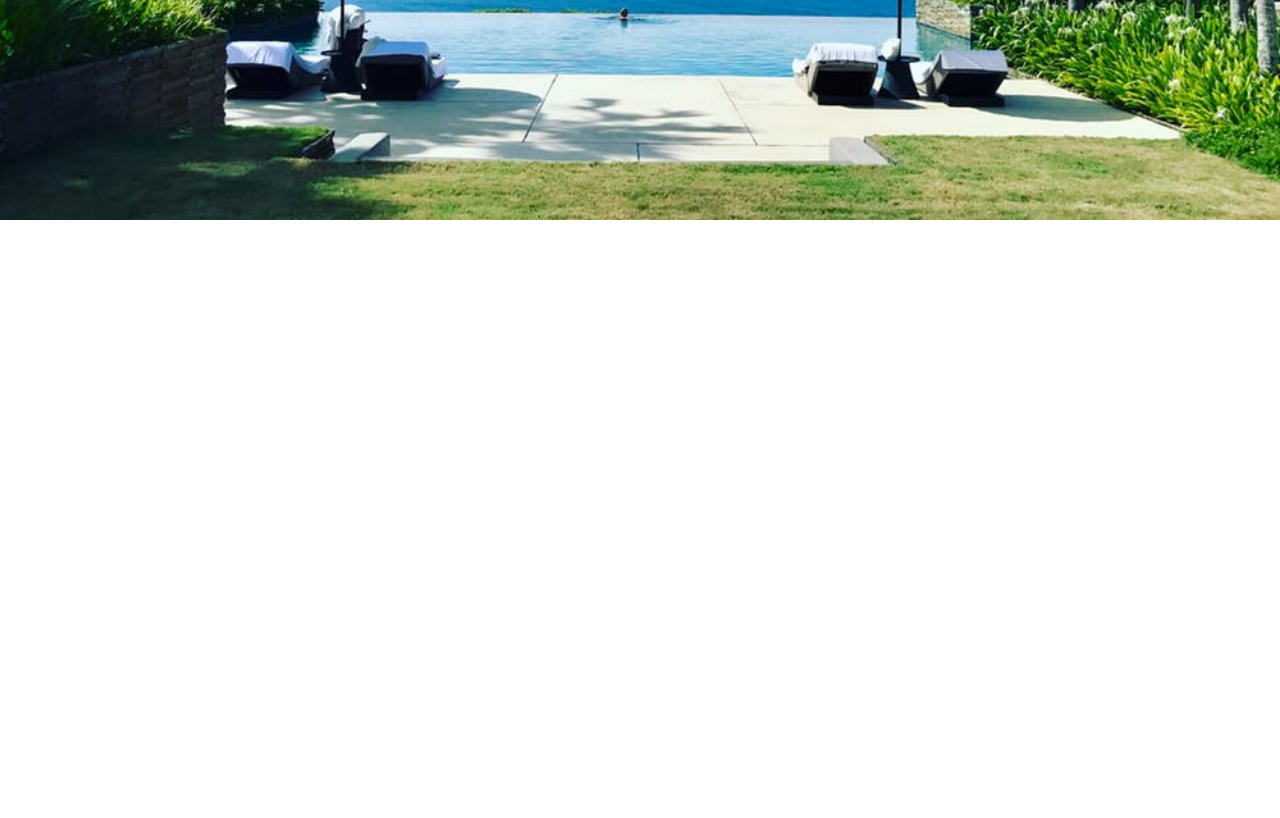
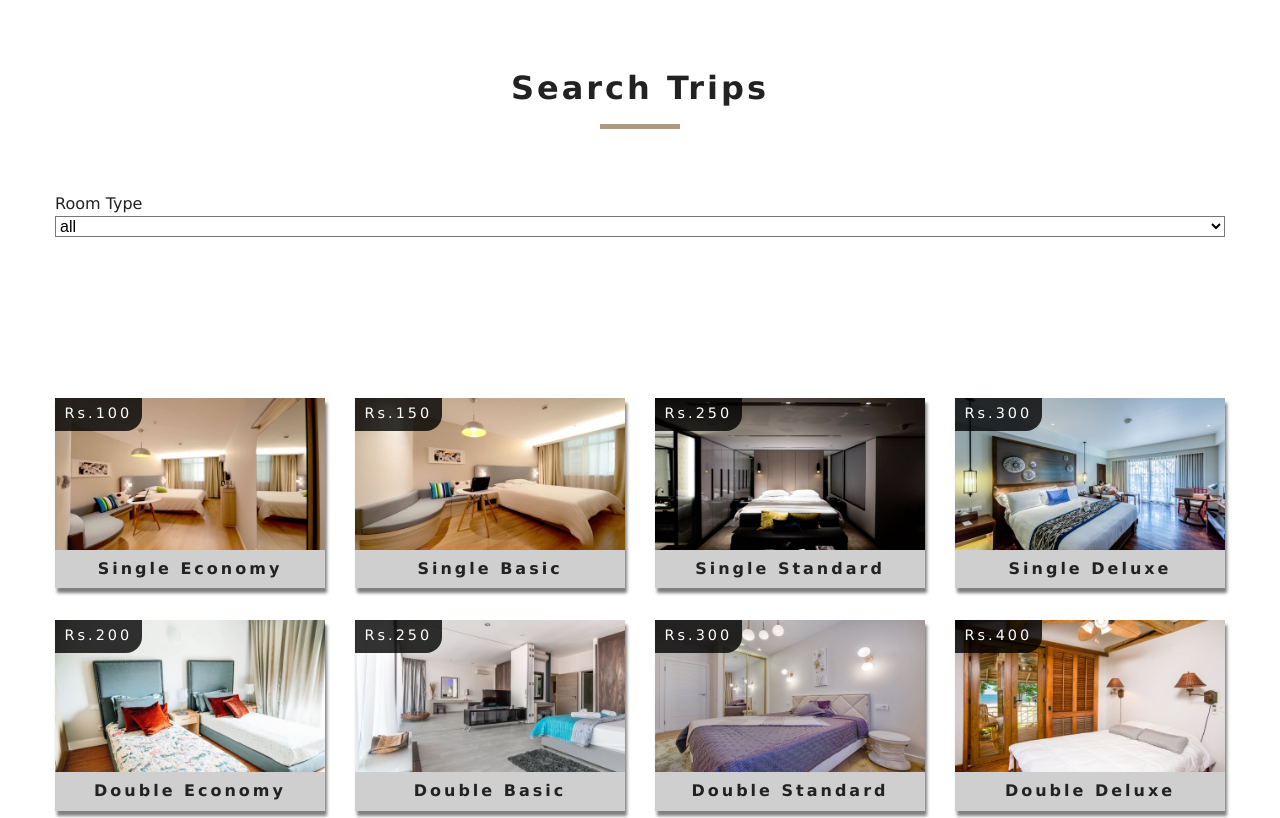
Before and after one commit to bro-code1411/tovlo, a React (Create React App) app: page /tripy/trips in a window 1280 px wide. Before the commit this address had no page. Shown: the part 580-1398 px from the top of the page. Before the commit the page ends 800 px from the top, so only its background shows below. Built offline with nearby package versions, Linux system fonts and the light colour scheme.

Commit message:
added trip filter
added trip filter

```diff
--- a/src/Context.js
+++ b/src/Context.js
@@ -12,15 +12,37 @@ const TripProvider = ({ children }) => {
     featuredTrips: [],
     loading: true,
   });
+  const [tripFilter, setTripFilter] = useState({
+    type:'all',
+    capacity:1,
+    price:0,
+    minPrice:0,
+    maxPrice:0,
+    minSize:0,
+    maxSize:0,
+    breakfast:false,
+    pets:false
+  });
 
   useEffect(() => {
     let trips = formatData(items);
-
     let featuredTrips = trips.filter(trip => trip.featured === true);
+    let maxPrice = Math.max(...trips.map(item =>item.price));
+    let maxSize = Math.max(...trips.map(item =>item.size));
     setTripData({
         trips,sortedTrips:trips,featuredTrips,loading:false
-    })
+    });
+    setTripFilter({price:maxPrice,maxPrice,maxSize});
   }, []);
+
+  const handleChange = (event)=>{
+    const target = event.target;
+    const value = event.type==='checkbox'?target.checked:target.value;
+    const name = event.target.name;
+    setTripFilter({...tripFilter,[name]:value});
+  };
+
+
 
   const getTrip = (slug) => {
     let tempTrips = [...tripData.trips];
@@ -41,7 +63,7 @@ const TripProvider = ({ children }) => {
   }
 
   return (
-    <TripContext.Provider value={{...tripData, getTrip:getTrip}}>{children}</TripContext.Provider>
+    <TripContext.Provider value={{...tripData,...tripFilter, getTrip, handleChange}}>{children}</TripContext.Provider>
   );
 };
 
--- a/src/componenets/FeaturedTrips.js
+++ b/src/componenets/FeaturedTrips.js
@@ -8,7 +8,6 @@ import Title from './Title';
 const FeaturedTrips = () => {
     const context = useContext(TripContext);
     const {loading, featuredTrips:trips} = context;
-
     const featuredTrips = trips.map(trip => {
         return <Trip key={trip.id} trip ={trip}/>
     })
--- /dev/null
+++ b/src/componenets/TripContainer.js
@@ -0,0 +1,23 @@
+import React from 'react'
+import TripList from './TripList';
+import TripFilter from './TripFilter';
+import { TripContext } from '../Context';
+import Loading from './Loading'
+import { useContext } from 'react';
+const TripContainer = () => {
+    const context = useContext(TripContext);
+    const {loading, sortedTrips, trips} = context;
+
+    if(loading){
+        return <Loading/>;
+    }
+    return (
+        <>
+            Hello from rooms container
+            <TripFilter trips={trips}/>
+            <TripList trips={sortedTrips}/>
+        </>
+    )
+}
+
+export default TripContainer;
--- /dev/null
+++ b/src/componenets/TripFilter.js
@@ -0,0 +1,55 @@
+import React from "react";
+import { useContext } from "react";
+import { TripContext } from "../Context";
+import Title from "./Title";
+
+const getUnique = (items, value) => {
+  return [...new Set(items.map((item) => item[value]))];
+};
+const TripFilter = ({ trips }) => {
+  const context = useContext(TripContext);
+  const {
+    handleChange,
+    type,
+    capacity,
+    price,
+    minPrice,
+    maxPrice,
+    minSize,
+    MaxSize,
+    breakfast,
+    pets,
+  } = context;
+
+  let types = getUnique(trips, "type");
+  types = ["all", ...types];
+  types = types.map((item, index) => {
+    return (
+      <option value={item} key={index}>
+        {item}
+      </option>
+    );
+  });
+  return (
+    <section className="filter-container">
+      <Title title="search trips" />
+      <form className="filter-form">
+        {}
+        <div className="form-group">
+          <lable htmlFor="type">room type</lable>
+          <select
+            name="type"
+            id="type"
+            value={type}
+            className="form-control"
+            onChange={handleChange}
+          >
+            {types}
+          </select>
+        </div>
+      </form>
+    </section>
+  );
+};
+
+export default TripFilter;
--- /dev/null
+++ b/src/componenets/TripList.js
@@ -0,0 +1,23 @@
+import React from "react";
+import Trip from "./Trip";
+
+const TripList = ({ trips }) => {
+  if (trips.length === 0) {
+    return (
+      <div className="empty-search">
+        <h3>unfortunately no trips matched your search parameters</h3>
+      </div>
+    );
+  }
+  return (
+    <section className="roomslist">
+      <div className="roomslist-center">
+        {trips.map((item) => {
+          return <Trip key={item.id} trip={item} />;
+        })}
+      </div>
+    </section>
+  );
+};
+
+export default TripList;
--- a/src/index.js
+++ b/src/index.js
@@ -1,20 +1,20 @@
-import React from 'react';
-import ReactDOM from 'react-dom';
-import './index.css';
-import App from './App';
-import reportWebVitals from './reportWebVitals';
-import {BrowserRouter} from 'react-router-dom';
-import {TripProvider} from './Context';
+import React from "react";
+import ReactDOM from "react-dom";
+import "./index.css";
+import App from "./App";
+import reportWebVitals from "./reportWebVitals";
+import { BrowserRouter } from "react-router-dom";
+import { TripProvider } from "./Context";
 
 ReactDOM.render(
   <React.StrictMode>
     <TripProvider>
-    <BrowserRouter>
-    <App />
-    </BrowserRouter>
+      <BrowserRouter basename="/tripy">
+        <App />
+      </BrowserRouter>
     </TripProvider>
   </React.StrictMode>,
-  document.getElementById('root')
+  document.getElementById("root")
 );
 
 // If you want to start measuring performance in your app, pass a function
--- a/src/pages/TripDetails.js
+++ b/src/pages/TripDetails.js
@@ -3,7 +3,7 @@ import defaultBcg from "../images/room-1.jpeg";
 import { Banner } from "../componenets/Banner";
 import { Link, useParams } from "react-router-dom";
 import { TripContext } from "../Context";
-import { useContext, useState } from "react";
+import { useContext } from "react";
 import StyledHero from "../componenets/StyledHero";
 
 const TripDetails = () => {
@@ -27,10 +27,11 @@ const TripDetails = () => {
     pets,
     images,
   } = trip;
+const [mainImg, ...defaultImg] =images;
 
   return (
     <>
-    <StyledHero img={images[0] || defaultBcg}>
+      <StyledHero img={mainImg || defaultBcg}>
         <Banner title={`${name} trip`}>
           <Link to="/trips" className="btn-primary">
             {" "}
@@ -40,12 +41,33 @@ const TripDetails = () => {
       </StyledHero>
       <section className="single-room">
         <div className="single-room-images">
-            {images.map((item,index)=> {
-                return <img key={index} src={item} alt={name}/>
+          {defaultImg.map((item, index) => {
+            return <img key={index} src={item} alt={name} />;
           })}
         </div>
+        <div className="single-room-info">
+          <article className="desc">
+            <h3>details</h3>
+            <p>{description}</p>
+          </article>
+          <article className="info">
+            <h3>info</h3>
+            <h6>price : Rs{price}</h6>
+            <h6>size: {size}</h6>
+            <h6>capacity: {capacity >1?`${capacity} people`:`${capacity} person`}</h6>
+            <h6>{pets ? "pets allowed":"pets not allowed"}</h6>
+            <h6>{breakfast && "free breakfast included"}</h6>
+          </article>
+        </div>
       </section>
-
+      <section className="room-extras">
+        <h6>extras</h6>
+        <ul className="extras">
+          {extras.map((item,index)=>{
+            return <li key={index} >-{item}</li>
+          })}
+        </ul>
+      </section>
     </>
   );
 };
--- a/src/pages/Trips.js
+++ b/src/pages/Trips.js
@@ -1,10 +1,12 @@
-import React from 'react'
-import Hero from '../componenets/Hero';
-import { Banner } from '../componenets/Banner';
-import { Link } from 'react-router-dom';
+import React from "react";
+import Hero from "../componenets/Hero";
+import { Banner } from "../componenets/Banner";
+import { Link } from "react-router-dom";
+import TripContainer from "../componenets/TripContainer";
 
 const Trips = () => {
   return (
+    <>
       <Hero hero="roomsHero">
         <Banner title="Trips">
           <Link to="/" className="btn-primary">
@@ -12,6 +14,10 @@ const Trips = () => {
           </Link>
         </Banner>
       </Hero>
-    )
-}
+      <TripContainer>
+
+      </TripContainer>
+    </>
+  );
+};
 export default Trips;
```
Also changed, not shown: package.json (+7 -1 lines), 1 other file (tests, documents, lock files or other folders). Lines whose indentation alone changed are shown as unchanged.
